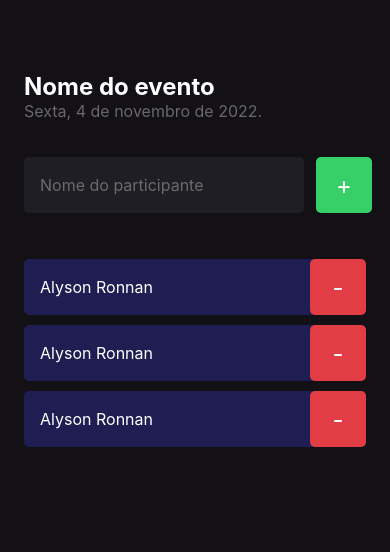
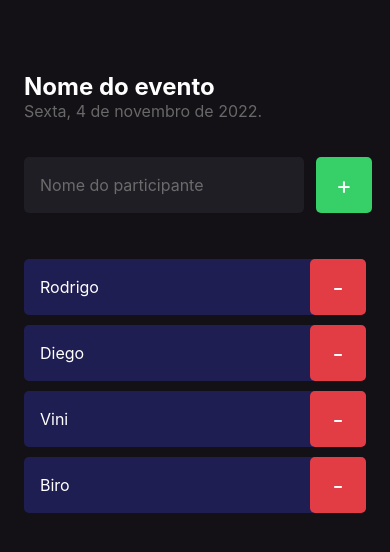
Before and after one commit to AlysonDEV/imhere, a React Native app: screen / in a window 390 px wide. Shown: the top 552 px of the page. Built offline with nearby package versions, Linux system fonts and the light colour scheme.

Commit message:
Using Properties in the Component

```diff
--- a/src/components/Paricipant/index.tsx
+++ b/src/components/Paricipant/index.tsx
@@ -1,11 +1,19 @@
 import { Text, TouchableOpacity, View } from "react-native";
 import { styles } from "./styles";
 
-export function Participant() {
+// interface ParticipantProps {
+//   name: string,
+// }
+
+type Props = {
+  name: string,
+}
+
+export function Participant({name}:Props) {
   return (
     <View style={styles.container}>
       <Text style={styles.name} >
-        Alyson Ronnan
+        {name}
       </Text>
 
       <TouchableOpacity style={styles.button} >
--- a/src/screens/Home/index.tsx
+++ b/src/screens/Home/index.tsx
@@ -30,9 +30,10 @@
         </TouchableOpacity>
       </View>
 
-      <Participant />
-      <Participant />
-      <Participant />
+      <Participant name="Rodrigo" />
+      <Participant name="Diego" />
+      <Participant name="Vini" />
+      <Participant name="Biro" />
 
       <StatusBar style='light' />
     </View>
```
